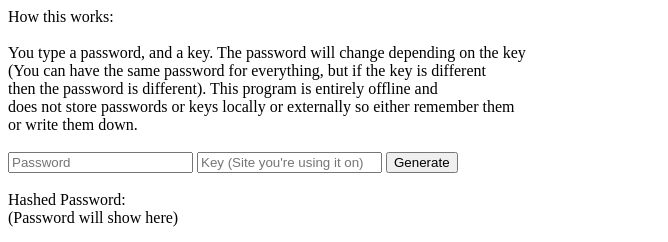
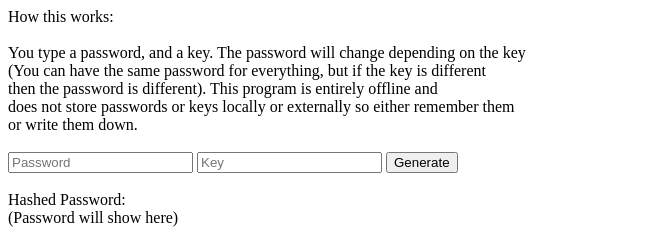
Before and after one commit to Ginzie/Password-Hasher-Manager, a plain HTML site: page index.html in a window 1280 px wide. Shown: the top 242 px of the page, without its empty margins (0-668 px from the left). Drawn offline with Linux system fonts and the light colour scheme.

Commit message:
Update index.html

```diff
--- a/index.html
+++ b/index.html
@@ -18,7 +18,7 @@
     <br>
     <div>
         <input type="text" id="pass" placeholder="Password">
-        <input type="text" id="key" placeholder="Key (Site you're using it on)">
+        <input type="text" id="key" placeholder="Key">
         <button type="button" id="submit">Generate</button>
     </div>
     <br>
```
